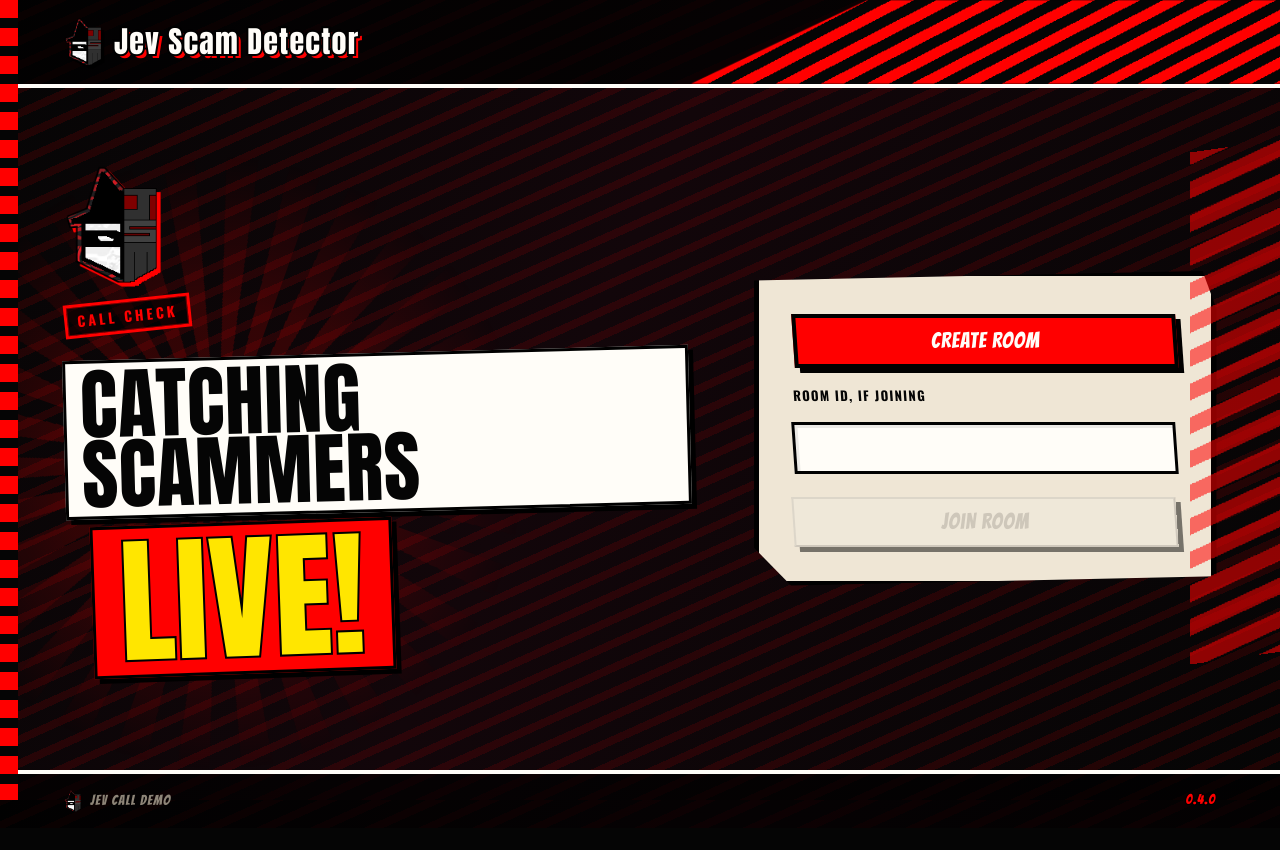
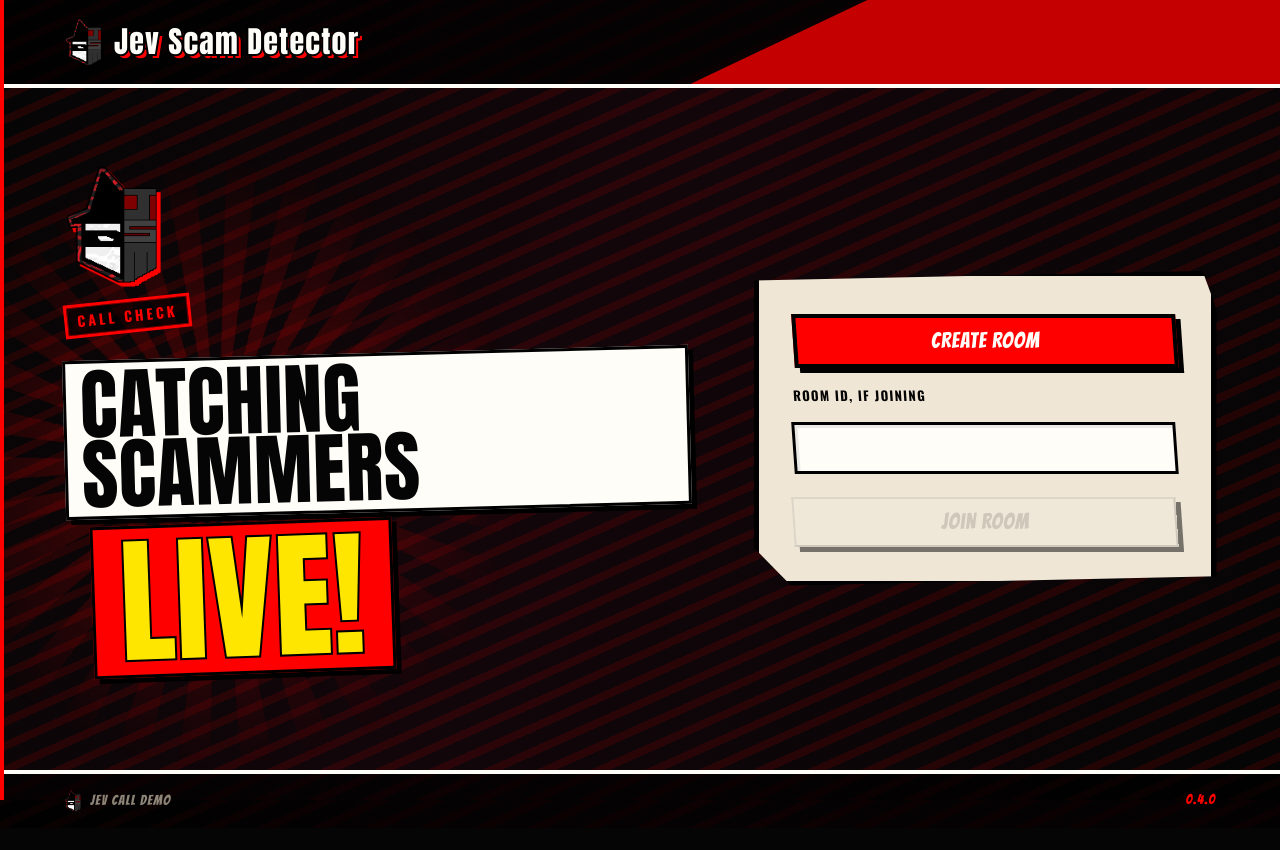
Before and after one commit to SamuelSaylor/Jev-Scam-Detector, a React (Vite) app in the folder frontend/: page / in a window 1280 px wide. Shown: the top 850 px of the page. Built offline with nearby package versions, Linux system fonts and the light colour scheme; a web font is replaced by a local one.

Commit message:
feat(theme): simplify edge decorations

```diff
--- a/frontend/src/style.css
+++ b/frontend/src/style.css
@@ -78,37 +78,14 @@
   position: relative;
 }
 
-.shell::before,
-.shell::after {
+.shell::before {
   content: "";
   position: fixed;
   pointer-events: none;
   z-index: 4;
-}
-
-.shell::before {
   inset: 0 auto 0 0;
-  width: 18px;
-  background:
-    repeating-linear-gradient(
-      180deg,
-      var(--red) 0 18px,
-      var(--ink) 18px 28px
-    );
-}
-
-.shell::after {
-  right: -30px;
-  top: 18%;
-  width: 120px;
-  height: 64vh;
-  background: repeating-linear-gradient(
-    -18deg,
-    var(--red) 0 16px,
-    transparent 16px 32px
-  );
-  opacity: 0.55;
-  transform: skewY(-8deg);
+  width: 4px;
+  background: var(--red);
 }
 
 .topbar {
@@ -125,24 +102,9 @@
 .top-slash {
   position: absolute;
   inset: 0 -20% 0 55%;
-  background: repeating-linear-gradient(
-    -32deg,
-    var(--red) 0 12px,
-    var(--ink) 12px 24px
-  );
+  background: var(--red-deep);
   clip-path: polygon(18% 0, 100% 0, 100% 100%, 0 100%);
   transform: skewX(-18deg);
-  animation: slash-shift 1.8s steps(2) infinite;
-}
-
-@keyframes slash-shift {
-  0%,
-  100% {
-    filter: brightness(1);
-  }
-  50% {
-    filter: brightness(1.25);
-  }
 }
 
 .brand {
@@ -1200,10 +1162,6 @@
     display: none;
   }
 
-  .shell::after {
-    display: none;
-  }
-
   .ghost-copy {
     font-size: 96px;
   }
@@ -1559,9 +1517,6 @@
   display: block;
   color: var(--red-deep);
 }
-.shell:has(.call-layout)::after {
-  display: none;
-}
 @media (min-width: 851px) and (min-height: 701px) {
   .shell:has(.call-layout) {
     height: 100dvh;
```
